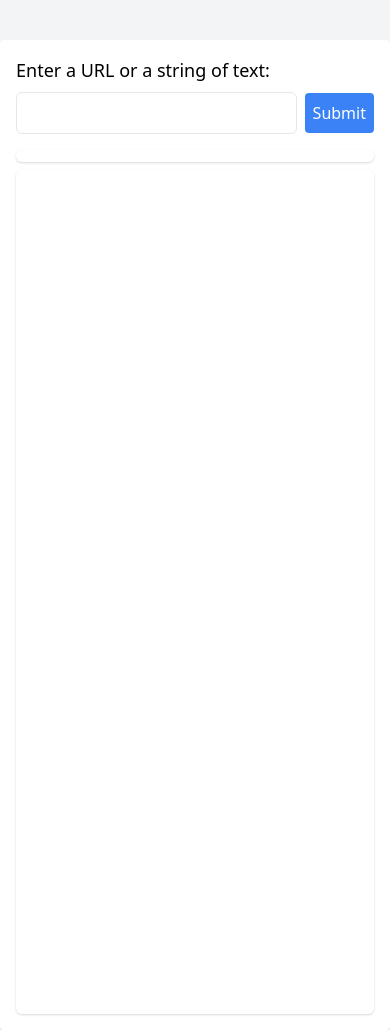
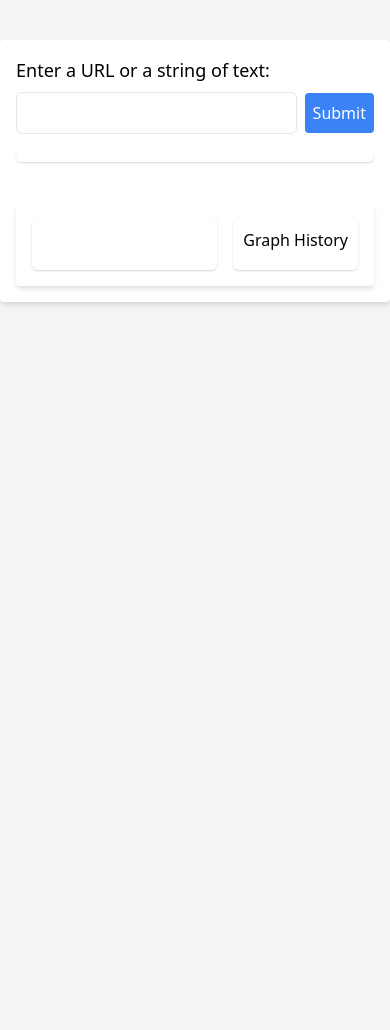
Before and after one commit to yoheinakajima/instagraph, a Flask app: page / in a window 390 px wide. After the commit the page ends 305 px from the top, so only its background shows below. Run offline with Flask 3, Linux system fonts and the light colour scheme; some libraries are stand-ins or nearby versions.

Commit message:
Added a basic graph history view

```diff
--- a/templates/index.html
+++ b/templates/index.html
@@ -28,7 +28,20 @@
       </div>
     </form>
     <div id="load" class="w-full h-3 mb-2 bg-white rounded-md shadow"></div>
-    <div id="cy" class="w-full h-screen bg-white rounded-md shadow"></div>
+    <!-- <div id="cy" class="w-full h-screen bg-white rounded-md shadow"></div> -->
+
+    <div class="container mx-auto mt-10 p-4 bg-white rounded shadow-md flex space-x-4">
+      <div class="flex-grow md:flex-grow-0 md:w-2/3 bg-white rounded-md shadow" id="cy">
+        <!-- Graph will be displayed here -->
+      </div>
+      <div class="md:w-1/3 bg-white rounded-md shadow p-2.5">
+        <h1 class="mb-2">Graph History</h1>
+
+        <!-- List of available graphs will be displayed here -->
+        <div class="space-y-2 overflow-y-auto"  id="history">
+        </div>
+      </div>
+    </div>
   </div>
 
   <script>
@@ -185,6 +198,34 @@ function getTextColor(backgroundColor) {
     return '#000000'; // Use black text
   }
 }
+
+async function fetchGraphHistory() {
+  try {
+    const response = await fetch('/get_graph_history', {
+      method: 'GET',
+      headers: {
+        'Content-Type': 'application/json'
+      }
+    });
+
+    if (!response.ok) {
+      throw new Error('Network response was not ok ' + response.statusText);
+    }
+
+    const { graph_history } = await response.json();
+
+    const graphHistoryDiv = document.getElementById('history');
+
+    graph_history.forEach((item, index) => {
+      graphHistoryDiv.innerHTML += `
+        <div class="bg-gray-200 hover:bg-gray-300 p-5 rounded"><p>${index + 1}. From: ${item.from_node.label} (Type: ${item.from_node.type}) - Relationship: ${item.relationship.type} (Direction: ${item.relationship.direction}) - To: ${item.to_node.label} (Type: ${item.to_node.type})</p></div>`;
+    });
+  } catch (error) {
+    console.error('Error fetching graph history:', error);
+  }
+}
+
+document.addEventListener('DOMContentLoaded', fetchGraphHistory);
   </script>
 
 </body>
```
